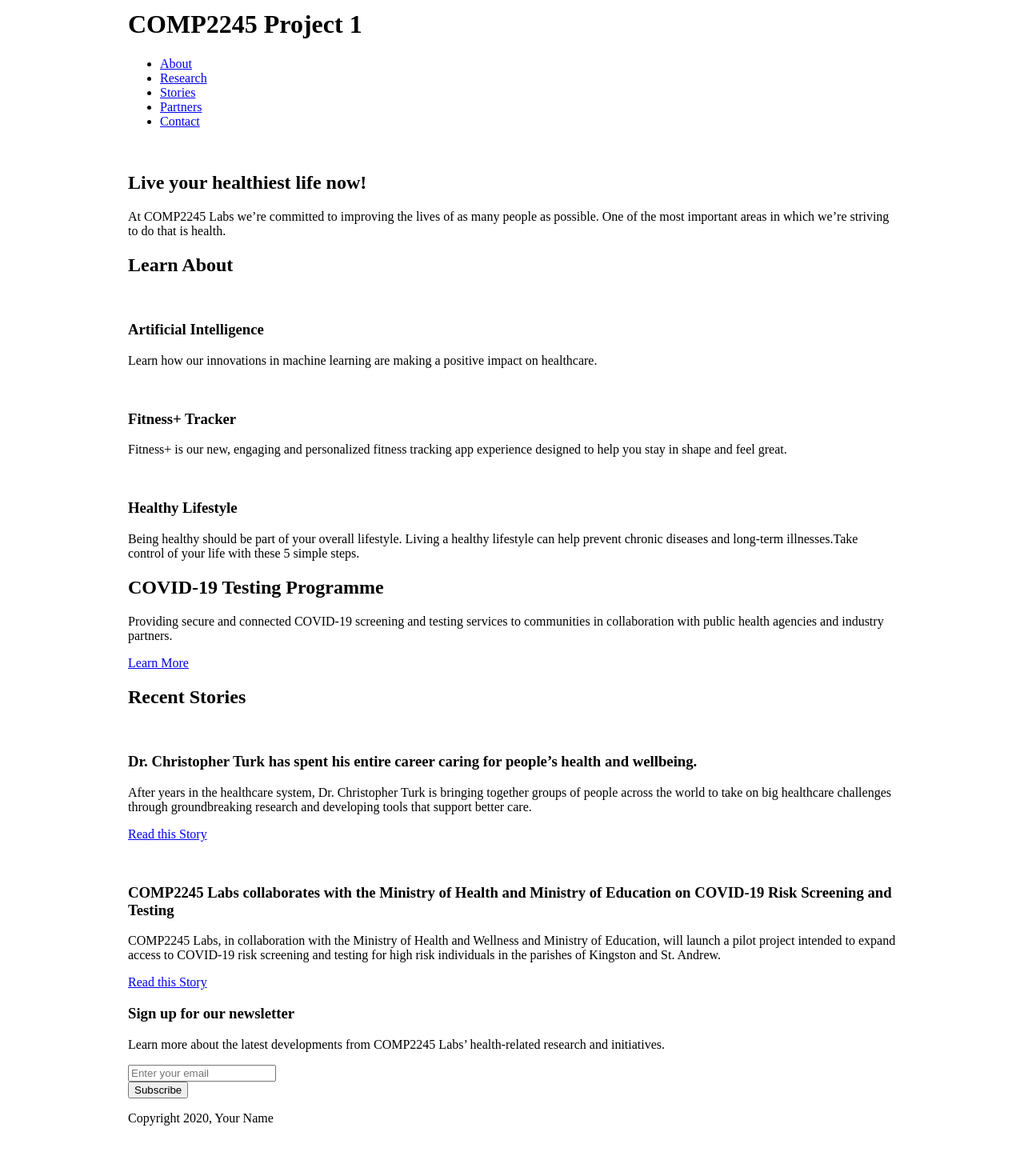
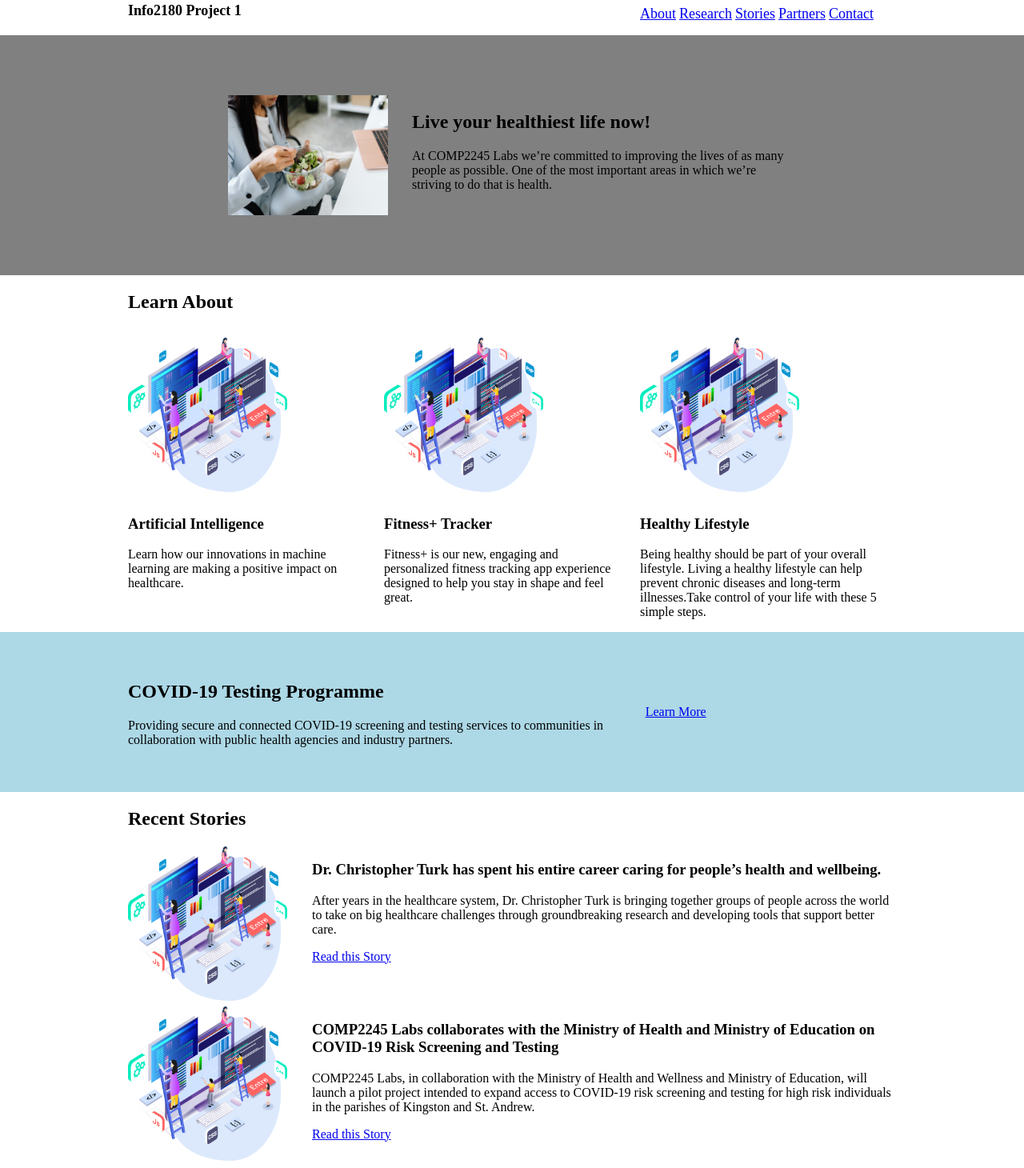
Before and after one commit to cstephenson882/info2180-project1, a plain HTML site: page index.html in a window 1280 px wide. Shown: the part 9-1469 px from the top of the page at 80% size. Before the commit the page ends 1432 px from the top, so only its background shows below. Drawn offline with Linux system fonts and the light colour scheme.

Commit message:
basic layout of webpage done

```diff
--- a/index.html
+++ b/index.html
@@ -3,14 +3,14 @@
 <head>
     <meta charset="UTF-8">
     <meta name="viewport" content="width=device-width, initial-scale=1.0">
-    <title>COMP2245 Project 1</title>
+    <title>Info2180 Project 1</title>
     <link rel="stylesheet" href="styles.css">
     <script src="scripts.js"></script>
 </head>
 <body>
     <header>
         <div class="container">
-            <h1>COMP2245 Project 1</h1>
+            <h1>Info2180 Project 1</h1>
             <nav>
                 <ul>
                     <li><a href="#">About</a></li>
@@ -26,9 +26,10 @@
         <section class="overview-hero">
             <div class="container">
                 <div class="overview-hero-image">
-                    <img src="#" alt="">
+                    <img src="./images/overview-hero-img1.jpeg" alt="overview-hero-image" class = "overview-hero-image">
                 </div>
                 <div class="overview-hero-text">
+
                     <h2>Live  your healthiest life now!</h2>
                     <p>At COMP2245 Labs we’re committed to improving the lives of as many people as possible. One of the most important areas in which we’re striving to do that is health.</p>
                 </div>
@@ -39,21 +40,21 @@
                 <h2>Learn About</h2>
                 <div class="cards">
                     <div class="card">
-                        <img src="#" alt="">
+                        <img src="./images/test_image.png" alt="">
                         <div class="card-body">
                             <h3>Artificial Intelligence</h3>
                             <p>Learn how our innovations in machine learning are making a positive impact on healthcare.</p>
                         </div>
                     </div>
                     <div class="card">
-                        <img src="#" alt="">
+                        <img src="./images/test_image.png" alt="">
                         <div class="card-body">
                             <h3>Fitness+ Tracker</h3>
                             <p>Fitness+ is our new, engaging and personalized fitness tracking app experience designed to help you stay in shape and feel great.</p>
                         </div>
                     </div>
                     <div class="card">
-                        <img src="#" alt="">
+                        <img src="./images/test_image.png" alt="">
                         <div class="card-body">
                             <h3>Healthy Lifestyle</h3>
                             <p>Being healthy should be part of your overall lifestyle. Living a healthy lifestyle can help prevent chronic diseases and long-term illnesses.Take control of your life with these 5 simple steps.</p>
@@ -64,7 +65,7 @@
         </section>
         <section class="testing">
             <div class="container">
-                <div class="testing-desciption">
+                <div class = "testing-desciption">
                     <h2>COVID-19 Testing Programme</h2>
                     <p>Providing secure and connected COVID-19 screening and testing services to communities in collaboration with public health agencies and industry partners.</p>
                 </div>
@@ -77,7 +78,7 @@
             <div class="container">
                 <h2>Recent Stories</h2>
                 <article>
-                    <img src="" alt="">
+                    <img src="./images/test_image.png" alt="">
                     <div class="article-body">
                         <h3>Dr. Christopher Turk has spent his entire career caring for people’s health and wellbeing.</h3>
                         <p>After years in the healthcare system, Dr. Christopher Turk is bringing together groups of people across the world to take on big healthcare challenges through groundbreaking research and developing tools that support better care.</p>
@@ -85,7 +86,7 @@
                     </div>
                 </article>
                 <article>
-                    <img src="" alt="">
+                    <img src="./images/test_image.png" alt="">
                     <div class="article-body">
                         <h3>COMP2245 Labs collaborates with the Ministry of Health and Ministry of Education on COVID-19 Risk Screening and Testing</h3>
                         <p>COMP2245 Labs, in collaboration with the Ministry of Health and Wellness and Ministry of Education, will launch a pilot project intended to expand access to COVID-19 risk screening and testing for high risk individuals in the parishes of Kingston and St. Andrew.</p>
@@ -110,7 +111,7 @@
     </main>
     <footer>
         <div class="container">
-            <p>Copyright 2020, Your Name</p>
+            <p>Copyright 2020, Calvin Stephenson</p>
         </div>
     </footer>
 </body>
--- a/styles.css
+++ b/styles.css
@@ -1,4 +1,9 @@
 /* Add your CSS to this file */
+
+:root{
+    --green-color: green;
+    --testing-background-color: lightblue;
+}
 body {
     margin: 0;
     font-size: 16px;
@@ -8,4 +13,172 @@ body {
     margin: 0 auto;
     max-width: 960px;
     width: 100%;
+
 }
+header .container {
+    display: grid;
+    /* flex-direction: center;
+    flex-direction: row; */
+
+    /* flex-direction: column; */
+    /* display: inline; */
+    grid-template-columns: 1.5fr 1fr 1.5fr;
+    /* grid-template-rows: 1fr; */
+}
+
+header h1 {
+    grid-column: 1/2;
+}
+
+/*  */
+header h1, header li {
+    font-size: 18px;
+
+}
+
+header nav{
+    grid-column: 3/4;
+}
+
+li{
+    display: inline;
+    /* up to part 3 */
+}
+
+.overview-hero {
+    background-color: grey; /*color to be updated*/
+    width: max;
+    height: 300px;
+}
+
+.overview-hero{
+    display: flex;
+    flex-direction: column;
+    justify-content: center;
+    align-items: center;
+}
+.overview-hero-image{
+    width: 200px;
+    height: 150px;
+    /* margin: 30px; */
+    /* float: left; */
+
+}
+.overview-hero-text {
+    width: 30em;
+}
+.overview-hero .container{
+    gap: 30px;
+    display: flex;
+    justify-content: center;
+    flex-direction: row;
+    /* align-items: center; */
+    /* align-content: center; */
+
+    /* flex-wrap: wrap; */
+    /* grid-template-columns: ; */
+}
+
+/*  Leanrn about styling */
+.learn-about .container {
+    /* background-color: yellow; */
+    /* height: 750px; */
+    display: grid;
+    /* grid-template-columns: 1fr 1fr 1fr; */
+    grid-template-rows: 0.1fr 1fr;
+    gap: 10px;
+}
+
+
+.learn-about h2 {
+    grid-row: 1;
+    grid-column: 1/4;
+
+}
+
+.card img{
+    width: 200px;
+    height: 200px;
+}
+
+.cards{
+    display: grid;
+    grid-template-columns: repeat(3,1fr);
+    gap: 20px;
+}
+
+/* Styling the testting section */
+.testing {
+    background-color: var(--testing-background-color); /* to be updated*/
+    height: 200px;
+}
+
+.testing .container {
+    display: grid;
+    grid-template-columns: 2fr 1fr;
+    gap: 20px;
+
+
+}
+
+.cta , .testing-description, .testing{
+    display: flex;
+    justify-content: flex-start;
+    align-items: center;
+
+}
+
+
+/* Stories section */
+.stories img{
+    width: 200px;
+    height: 200px;
+    float: left;
+    margin-right: 30px;
+}
+
+.stories .container {
+    display: grid;
+    /* grid-template-columns: 1fr 2fr; */
+    grid-template-rows: 0.2fr 1fr 1fr;
+}
+
+.newsletter{
+    display: flex;
+    flex-direction: column;
+    justify-content: center;
+    align-items: center;
+    background-color: var(--green-color);
+    height: 250px;
+    margin-top: 50px;
+    margin-bottom: 0px;
+}
+
+.newsletter .container {
+    display:flex ;
+    flex-direction: column;
+    width: 500px;
+
+
+}
+
+.newsletter h3 {
+    text-align: center;
+}
+
+.newsletter form {
+    display: flex;
+    /* grid-tem */
+
+}
+.newsletter button {
+    margin-left: 30px;
+
+}
+
+
+footer{
+    background-color: var(--testing-background-color);
+    margin: 0px;
+    height: 100px;
+}
```
Also changed, not shown: images/overview-hero-img1.jpeg (added), images/test_image.png (added).
